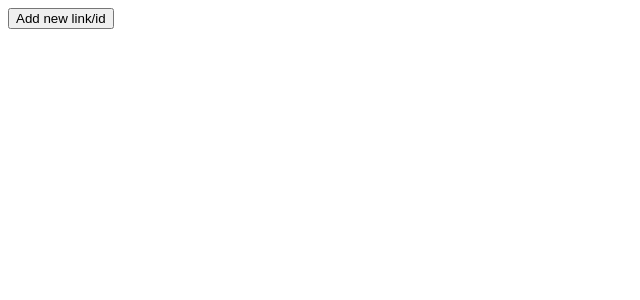
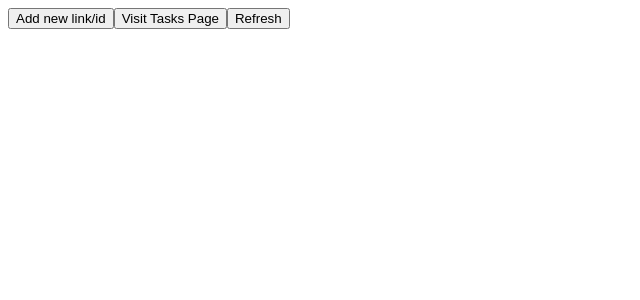
Before and after one commit to fusc36/nhmaster, a Flask app: page / in a window 1280 px wide. Shown: the top 300 px of the page, without its empty margins (0-640 px from the left). Run offline with Flask 2, Linux system fonts and the light colour scheme; data that the repository does not hold is empty; parts of the project's set-up code (start-up, migrations or seed data) failed here and were passed over.

Commit message:
Thumbnails now loaded with js; Added more buttons (we all love buttons right?)

```diff
--- a/app/routes.py
+++ b/app/routes.py
@@ -1,4 +1,4 @@
-from flask import Flask, render_template, redirect, url_for, request
+from flask import Flask, render_template, redirect, url_for, request, jsonify
 from .db import DB
 from .tasks import TaskManager
 import traceback
@@ -74,6 +74,14 @@ def doujin_download_tasks():
 		return x[1]
 	return render_template('tasks.html', task_manager=TaskManager)
 
+@app.route('/api')
+def retrieve_json_data():
+	doujins = DB.doujins.copy() # We should copy it so we don't modify it
+	for id in doujins.keys():
+		doujins[id]['thumbnail'] = DB.get_file_path(id, 1)
+	return jsonify(doujins)
+
+
 
 
 def url_to_id(url):
--- a/app/static/index.css
+++ b/app/static/index.css
@@ -12,3 +12,7 @@
 .title {
 	text-align: center;
 }
+
+.topbar {
+	float: left;
+}
--- a/app/templates/index.html
+++ b/app/templates/index.html
@@ -5,14 +5,44 @@
 		<link rel="stylesheet" href="/static/index.css">
 	</head>
 	<body>
-		<form action="/download"><input type="submit" value="Add new link/id" /></form><br>
-		<div class="grid-container">
+		<form action="/download"><input class="topbar" type="submit" value="Add new link/id" /></form>
+		<form action="/tasks"><input class="topbar" type="submit" value="Visit Tasks Page" /></form>
+		<button class="topbar" onclick="update_list()">Refresh</button><br><br>
+		<div class="grid-container" id="grid-container">
+			<!--
 			{% for (id, json) in db.get_all() %}
 			<div class="grid-item">
 				<a href="{{ "/%s/" % id }}"><img class="thumbnail" src="{{ db.get_file_path(id, 1) }}"></a>
 				<p class="title">{{ json.get('title') }}</p>
 			</div>
 			{% endfor %}
+			-->
 		</div>
+	<script src="https://ajax.googleapis.com/ajax/libs/jquery/3.3.1/jquery.min.js"></script>
+	<script type="text/javascript">
+	const URL = '/api';
+	var masterlist = {}
+	function update_list() {
+		$.get(URL, function(data, status) {
+			masterlist = data;
+			load_thumbnails();
+		});
+	}
+	function load_thumbnails() {
+		// Clear tag inside
+		$('#grid-container').empty();
+		for (const [key, value] of Object.entries(masterlist)) {
+			var title = value['title'];
+			var thumbnail_url = value['thumbnail'];
+			var img_tag = $('<img></img>').attr('class', 'thumbnail').attr('src', thumbnail_url);
+			var link_tag = $('<a></a>').attr('href', '/' + key + '/').append(img_tag)
+			var title_tag = $('<p></p>').attr('class', 'title').text(title);
+			var grid_item_tag = $('<div></div>').attr('class', 'grid-item').append(link_tag, title_tag);
+			$('#grid-container').append(grid_item_tag);
+			console.log('added ' + key);
+		}
+	}
+	update_list();
+	</script>
 	</body>
 </html>
```
Also changed, not shown: app/static/portrait.js (added, +29 -0 lines), app/templates/serve_doujin.html (+2 -29 lines), CHANGELOG.txt.
